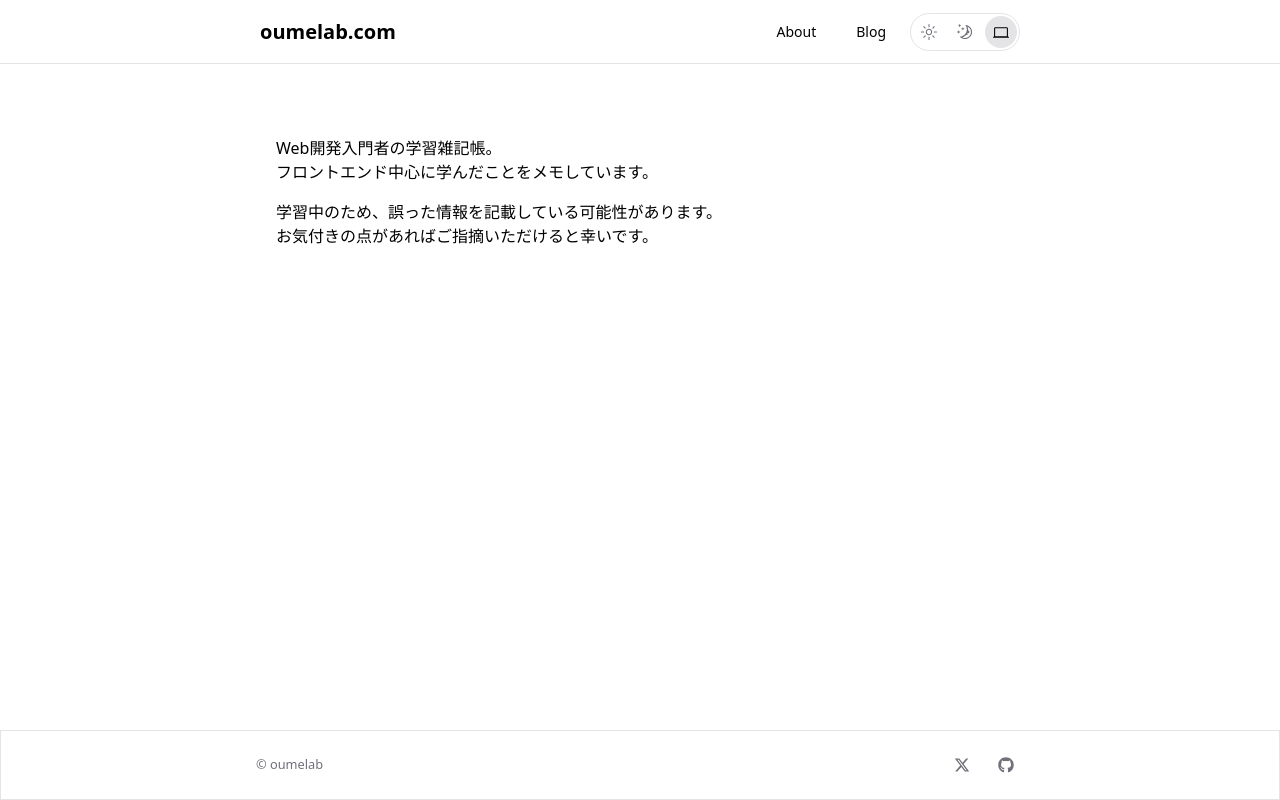
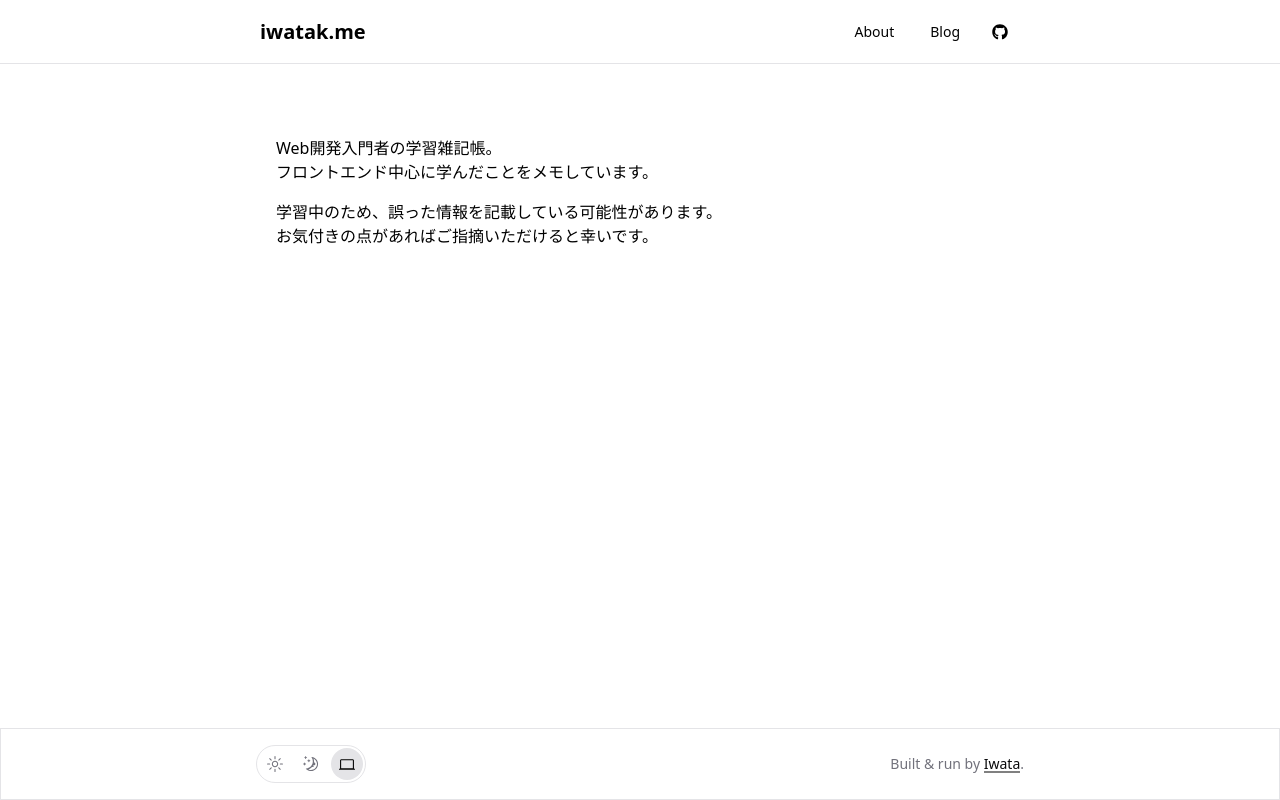
Before and after one commit to oumelab/iwatak.me, a Next.js app: page / in a window 1280 px wide. Built offline with nearby package versions, Linux system fonts and the light colour scheme.

Commit message:
refactor: update structure of navigation, header, and footer

```diff
--- a/components/footer.tsx
+++ b/components/footer.tsx
@@ -1,14 +1,14 @@
+import { X_URL } from "@/constants";
 import Link from "next/link";
-import {GitHubIcon, XIcon} from "./icons";
-import {Button} from "./ui/button";
-import { GITHUB_URL, X_URL } from "@/constants";
+import { ModeToggle } from "./theme-toggle";
 
 export default function Footer() {
   return (
     <footer className="sticky top-full py-4 border border-t px-5">
       <div className="max-w-3xl mx-auto flex items-center justify-between">
-        <small className="text-muted-foreground">&copy; oumelab</small>
-        <div className="flex items-center gap-2">
+        <ModeToggle />
+        <span className="text-sm text-muted-foreground">Built &amp; run by{" "}<Link href={X_URL} target="_blank" rel="noopener noreferrer" className="text-foreground underline-rounded">Iwata</Link>.</span>
+        {/* <div className="flex items-center gap-2">
           <Button variant="ghost" className="group size-9 rounded-full" asChild>
             <Link href={X_URL} target="_blank">
               <XIcon className="size-4 fill-muted-foreground group-hover:fill-foreground" />
@@ -21,7 +21,7 @@ export default function Footer() {
               <span className="sr-only">GitHub</span>
             </Link>
           </Button>
-        </div>
+        </div> */}
       </div>
     </footer>
   );
--- a/components/header.tsx
+++ b/components/header.tsx
@@ -1,17 +1,15 @@
 import Link from "next/link";
 import Navigation from "./navigation";
-import {ModeToggle} from "./theme-toggle";
 
 export default function Header() {
   return (
     <header className="h-16 border-b grid place-items-center">
       <div className="max-w-[800px] w-full flex items-center justify-between px-5">
         <h1 className="font-bold text-xl">
-          <Link href="/">oumelab.com</Link>
+          <Link href="/">iwatak.me</Link>
         </h1>
         <div className="flex items-center gap-2">
           <Navigation />
-          <ModeToggle />
         </div>
       </div>
     </header>
--- a/components/navigation.tsx
+++ b/components/navigation.tsx
@@ -1,13 +1,22 @@
 "use client";
 
-import { usePathname } from "next/navigation"
-import { Button } from "./ui/button";
+import { GITHUB_URL } from "@/constants";
 import { cn } from "@/lib/utils";
 import Link from "next/link";
+import { usePathname } from "next/navigation";
+import { GitHubIcon } from "./icons";
+import { Button } from "./ui/button";
+
+interface Link {
+  href: string;
+  label: string;
+  icon?: React.ReactNode;
+}
 
 const links = [
-  { href: "/about", label: "About" },
-  { href: "/blog", label: "Blog" },
+  {href: "/about", label: "About"},
+  {href: "/blog", label: "Blog"},
+  {href: GITHUB_URL, label: "Github", icon: <GitHubIcon />},
 ];
 
 export default function Navigation() {
@@ -15,21 +24,24 @@ export default function Navigation() {
 
   return (
     <nav>
-      <ul className="flex gap-2">
+      <ul className="flex gap-1">
         {links.map((link) => (
           <li key={link.href}>
             <Button
               className={cn(
-                pathname.includes(link.href) && "bg-accent text-accent-foreground"
+                pathname.includes(link.href) &&
+                  "bg-accent text-accent-foreground"
               )}
               variant="ghost"
               asChild
             >
-            <Link href={link.href}>{link.label}</Link>
+              <Link href={link.href} className="fill-current">
+                {link.icon ? link.icon : link.label}
+              </Link>
             </Button>
           </li>
         ))}
       </ul>
     </nav>
-  )
+  );
 }
```
